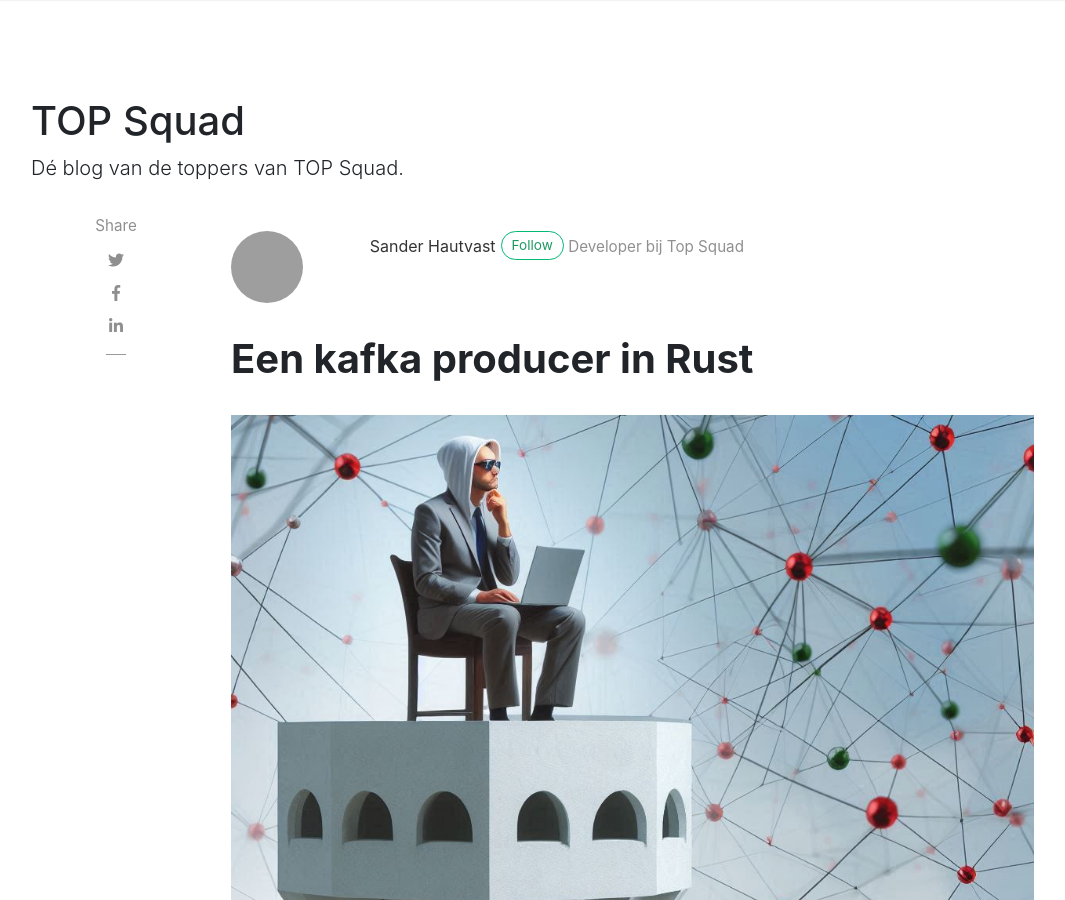
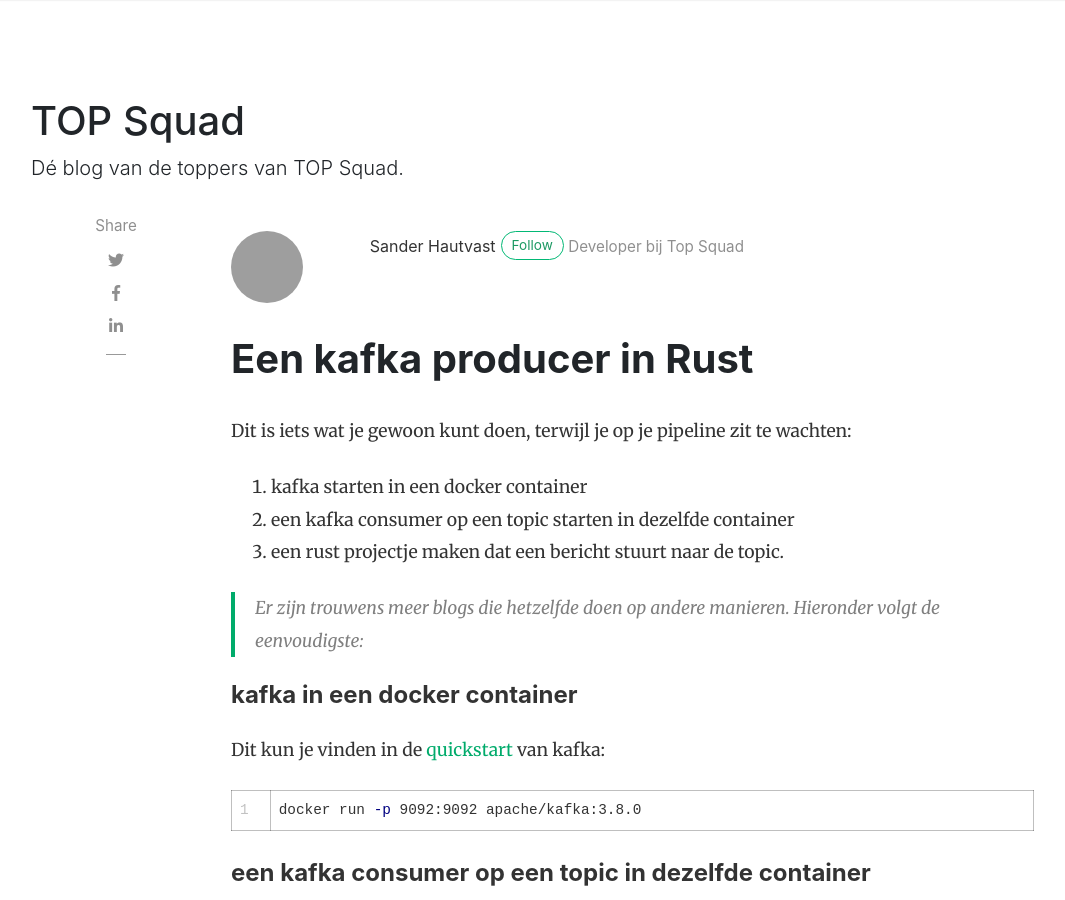
Before and after one commit to TOP-Squad/top-squad.github.io, a Jekyll site: the page built from _posts/2024-10-29-kafka-met-rust.md, in a window 1280 px wide and 900 px high. Shown: the whole window, without its empty margins (54-1119 px from the left). Built offline with Jekyll 4.4.1, drawn with Linux system fonts in a browser that asks for light colours; nearby versions of some CDN libraries; grey boxes are pictures that could not be loaded.

Commit message:
remove image

```diff
--- a/_posts/2024-10-29-kafka-met-rust.md
+++ b/_posts/2024-10-29-kafka-met-rust.md
@@ -3,7 +3,7 @@ layout: post
 title: "Een kafka producer in Rust"
 author: sander.hautvast
 categories: [rust, kafka]
-image:  assets/images/huffman/ivory.jpeg
+image:
 alt:
 beforetoc: "seeds"
 featured: true
```
